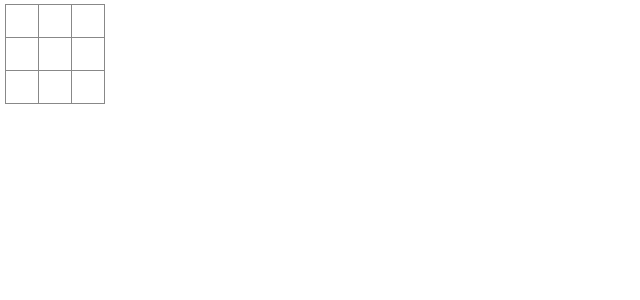
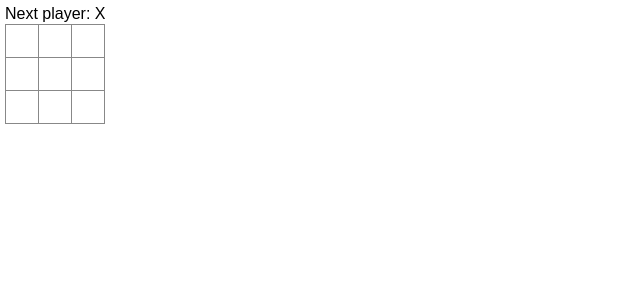
Before and after one commit to Speakiez/my-first-react-project, a React app: page / in a window 1280 px wide. Shown: the top 300 px of the page, without its empty margins (0-640 px from the left). Built offline with nearby package versions, Linux system fonts and the light colour scheme; the HTML template or start-up script is replaced by a standard one.

Commit message:
Add a div to display the current player & winner

```diff
--- a/src/App.jsx
+++ b/src/App.jsx
@@ -14,6 +14,8 @@ function Tile({ value, onTileClick }) {
 function Board() {
     const [xIsNext, setXIsNext] = useState(true);
     const [tiles, setTiles] = useState(Array(9).fill(null));
+    const winner = calculateWinner(tiles);
+    let currentStatus;
 
     const handleClick = (index) => {
         if (tiles[index] || calculateWinner(tiles)) return;
@@ -28,8 +30,15 @@ function Board() {
         setXIsNext(!xIsNext);
     }
 
+    if (winner) {
+        currentStatus = "Winner: " + winner;
+    } else {
+        currentStatus = "Next player: " + (xIsNext ? "X" : "O");
+    }
+
     return (
         <>
+            <div className="status">{ currentStatus }</div>
             <div className="board-row">
                 <Tile value={tiles[0]} onTileClick={() => handleClick(0)} />
                 <Tile value={tiles[1]} onTileClick={() => handleClick(1)} />
--- a/src/index.css
+++ b/src/index.css
@@ -10,6 +10,10 @@ html {
 
 #root {
   padding: 5px;
+}
+
+.status {
+  margin-bottom: 2px;
 }
 
 .board-row {
```
